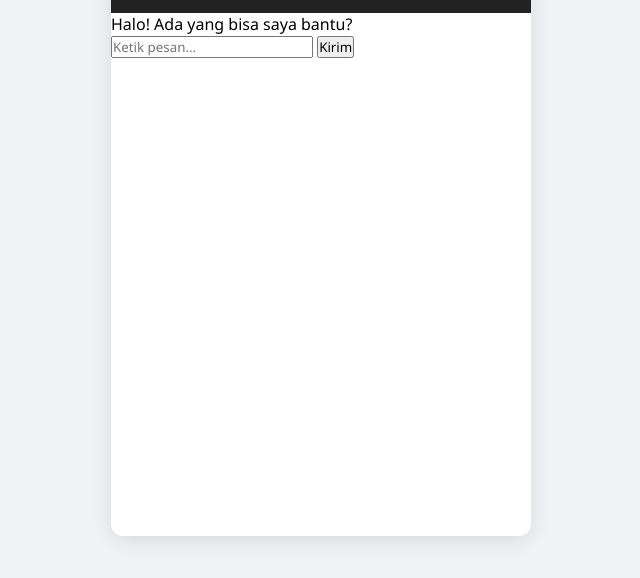
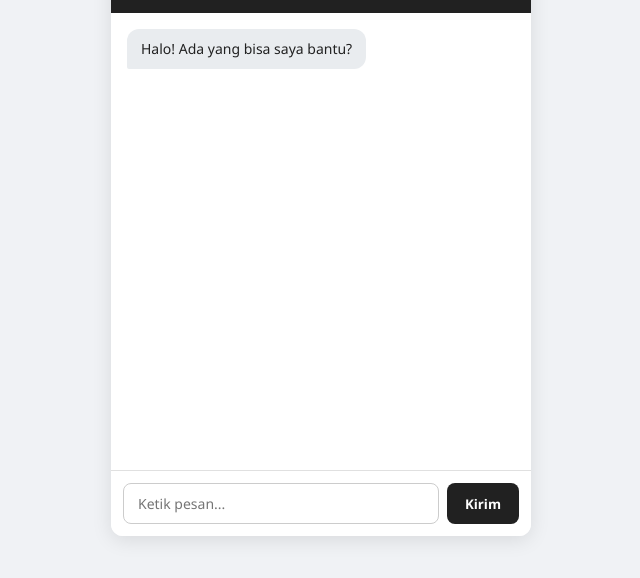
Before and after one commit to BilkisShakila/235_Chatbot, a website: page public/index.html in a window 1280 px wide. Shown: the part 164-742 px from the top of the page, without its empty margins (319-959 px from the left). Drawn offline with Linux system fonts and the light colour scheme.

Commit message:
menambahakn ukuran buat message

```diff
--- a/public/styless.css
+++ b/public/styless.css
@@ -40,3 +40,78 @@ body {
   font-size: 12px;
   color: #b0b0b0;
 }
+
+.chat-messages {
+  flex: 1;
+  padding: 16px;
+  overflow-y: auto;
+  display: flex;
+  flex-direction: column;
+  gap: 12px;
+  background-color: #ffffff;
+}
+
+.message {
+  max-width: 80%;
+  padding: 10px 14px;
+  border-radius: 12px;
+  font-size: 14px;
+  line-height: 1.4;
+  word-wrap: break-word;
+}
+
+.bot-message {
+  background-color: #e9ecef;
+  color: #212121;
+  align-self: flex-start;
+  border-bottom-left-radius: 2px;
+}
+
+.user-message {
+  background-color: #212121;
+  color: #ffffff;
+  align-self: flex-end;
+  border-bottom-right-radius: 2px;
+}
+
+.chat-input-area {
+  display: flex;
+  padding: 12px;
+  background-color: #ffffff;
+  border-top: 1px solid #e0e0e0;
+}
+
+.chat-input-area input {
+  flex: 1;
+  padding: 10px 14px;
+  border: 1px solid #ccc;
+  border-radius: 8px;
+  outline: none;
+  font-size: 14px;
+  transition: border-color 0.2s;
+}
+
+.chat-input-area input:focus {
+  border-color: #212121;
+}
+
+.chat-input-area button {
+  background-color: #212121;
+  color: #ffffff;
+  border: none;
+  padding: 0 18px;
+  margin-left: 8px;
+  border-radius: 8px;
+  font-weight: 600;
+  cursor: pointer;
+  transition: background-color 0.2s;
+}
+
+.chat-input-area button:hover {
+  background-color: #383838;
+}
+
+.chat-input-area button:disabled {
+  background-color: #cccccc;
+  cursor: not-allowed;
+}
```
